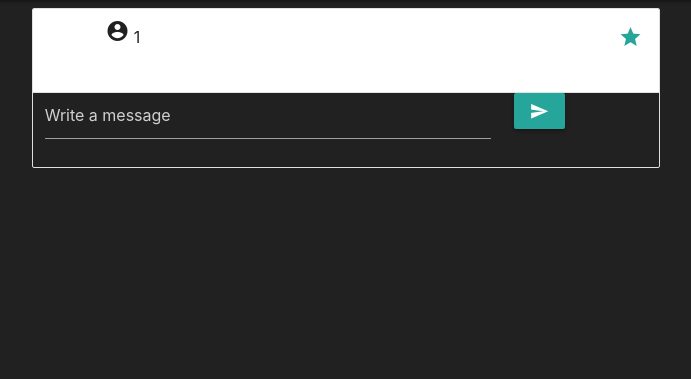
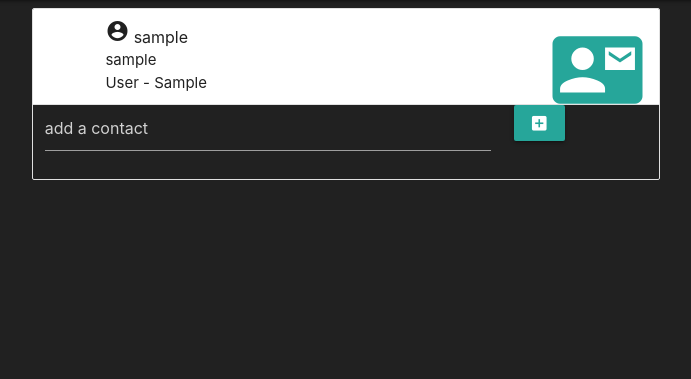
Before and after one commit to imarcdaniel/Chat-App, a Django app: page /chatapp/contacts in a window 1280 px wide. Shown: the part 64-443 px from the top of the page, without its empty margins (294-985 px from the left). Run offline with Django 3.2, Linux system fonts and the light colour scheme; a user stored in the database is signed in; tables that the repository leaves empty hold one stand-in row (values such as "Sample post"); some libraries are stand-ins or nearby versions.

Commit message:
commit contacts function

```diff
--- a/main_app/templates/channels/index.html
+++ b/main_app/templates/channels/index.html
@@ -13,6 +13,7 @@
     </div>
 
     <div class="col s1 ">  <a href="/chatapp/channels/{{ ch.id }}/"><i class="small material-icons right grey-text">sms</i></a>
+    <a href="/chatapp/channels/{{ ch.id }}/edit/"class="btn-floating btn-small waves-effect waves-light transparent right"><i class="material-icons">edit</i></a>
     </div>
 
 </div>
--- a/main_app/templates/contacts/all.html
+++ b/main_app/templates/contacts/all.html
@@ -5,31 +5,28 @@
 
 
  <ul class="collection">
- {% for person in contact %}
+ {% for person in contactdetail %}
     <li class="collection-item avatar">
       <i class="material-icons ">account_circle</i>
-      <span class="title">{{person.contact_id}}</span>
-      <p>{{person.}} <br>
-         {{person.contact.user}}
+      <span class="title">{{person.contactusername}}</span>
+      <p>{{person.contactusername}} <br>
+         {{person.contactlastname}} - {{person.contactfirstname}}
       </p>
-      <a href="#!" class="secondary-content"><i class="material-icons">grade</i></a>
+      <a href="#!" class="secondary-content"><i class="large material-icons">contact_mail</i></a>
     </li>
 {% endfor %}
-    <div class="row">
-
-      <form method="POST" action="/chatapp/channels/submit_message/" style="display:inherit">
+    <div class="row footer-fixed ">
+      <form method="POST" action="/chatapp/contacts/new/" style="display:inherit">
          {% csrf_token %}
         <div class="col m9 s9" >
-          <input type="text" name="body" placeholder="Write a message"/>
+          <input type="text" name="body" placeholder="add a contact"/>
           <input type="hidden" name="channel_id" value={{ channel.id }} />
         </div>
         <div class="col m3 s3" >
-
-          <button type="submit" class="btn chat-submit-button"><i class="material-icons">send</i></button>
+         <button type="submit" class="btn chat-submit-button"><i class="material-icons">add_box</i></button>
         </div>
       </form>
     </div>
-
   </div>
 </body>
 {% endblock %}
--- a/main_app/urls.py
+++ b/main_app/urls.py
@@ -10,11 +10,17 @@ urlpatterns = [
     path('chatapp/new', views.channel_new, name='new_channel'),
     #
     path('channels/submit/', views.channel_create, name='create_channel'),
-    path('chatapp/channels/<int:channels_id>/',views.load_channel, name='view_channel'),
-    path('chatapp/channels/<int:channels_id>/delete',views.message_delete, name='del_message'),
+    path('chatapp/channels/<int:channels_id>/',
+         views.load_channel, name='view_channel'),
+    path('chatapp/channels/<int:message_id>/delete',
+         views.message_delete, name='del_message'),
 
-    path('chatapp/channels/submit_message/',views.message_create, name='new_message'),
-
+    path('chatapp/channels/submit_message/',
+         views.message_create, name='new_message'),
+    path('chatapp/channels/<int:channels_id>/edit/',
+         views.channel_edit),
+    path('chatapp/channels/<int:channels_id>/submit_update_form/',
+         views.channel_update),
     path('myhome/<int:channels_id>/', views.channel_detail, name="channel"),
     path('chatapp/contacts', views.load_contacts, name='contacts'),
 ]
--- a/main_app/views.py
+++ b/main_app/views.py
@@ -56,14 +56,31 @@ def channel_create(request):
     return redirect(f'/chatapp/channels/{createchannel.id}')
 
 
+def channel_edit(request, channels_id):
+    editchannel = Channel.objects.get(id=channels_id)
+    return render(request, 'channels/edit.html', {'channel': editchannel})
+
+
+def channel_update(request, channels_id):
+    updatechannel = Channel.objects.get(id=channels_id)
+    updatechannel.name = request.POST['name']
+    updatechannel.save()
+    channels = Channel.objects.all
+    return render(request, 'channels/index.html', {'channels': channels})
+
+
 def load_channel(request, channels_id):
     channel = Channel.objects.get(id=channels_id)
-    messages_of_loggeg_in_user = Message.objects.filter(
-        channel_id=channels_id).filter(user_id=request.user)
-    messages_of_other_user = Message.objects.filter(
-        channel_id=channels_id).exclude(user_id=request.user)
-    print(channel)
-    return render(request, 'channels/detail.html', {"messages_home": messages_of_loggeg_in_user, "messages_away": messages_of_other_user, "channel": channel})
+    messages = Message.objects.filter(
+        channel_id=channels_id).order_by('date').values()
+    messagesdetail = []
+    for m in messages:
+        userobject = User.objects.get(id=m['user_id'])
+        case = {"id": m['user_id'], "username": userobject.username,
+                "body": m['body'], "date": m['date']}
+        messagesdetail.append(case)
+
+    return render(request, 'channels/detail.html', {"messages": messages, "channel": channel, "messagesdetail": messagesdetail})
 
 
 def message_create(request):
@@ -75,11 +92,11 @@ def message_create(request):
     )
     return redirect(request.META['HTTP_REFERER'])
 
+
 def message_delete(request, message_id):
-    del_message = Message.objects.get(id = message_id)
+    del_message = Message.objects.get(id=message_id)
     del_message.delete()
     return redirect(request.META['HTTP_REFERER'])
-
 
 
 def channel_detail(request):
@@ -97,7 +114,15 @@ def add_a_contact(request, clicked_user_id, current_user_id):
 
 
 def load_contacts(request):
-    contact = Contact.objects.filter(
+    contacts = Contact.objects.filter(
         creator_id=request.user.id).select_related("friend_set").values()
-    print("its contacts:", contact)
-    return render(request, 'contacts/all.html', {"contact": contact})
+
+    contactdetail = []
+    for c in contacts:
+        userobject = User.objects.get(id=c['creator_id'])
+        contactobject = User.objects.get(id=c['contact_id'])
+        case = {"id": c['contact_id'], "contactusername": contactobject.username, "contactfirstname": contactobject.first_name, "contactlastname": contactobject.last_name, "contactemail": contactobject.email,
+                "creatorusername": userobject.username, "date": c['created']}
+        contactdetail.append(case)
+
+    return render(request, 'contacts/all.html', {"contacts": contacts,  "contactdetail": contactdetail})
```
Also changed, not shown: main_app/templates/channels/detail.html (+10 -14 lines), main_app/templates/channels/edit.html (added, +21 -0 lines).
